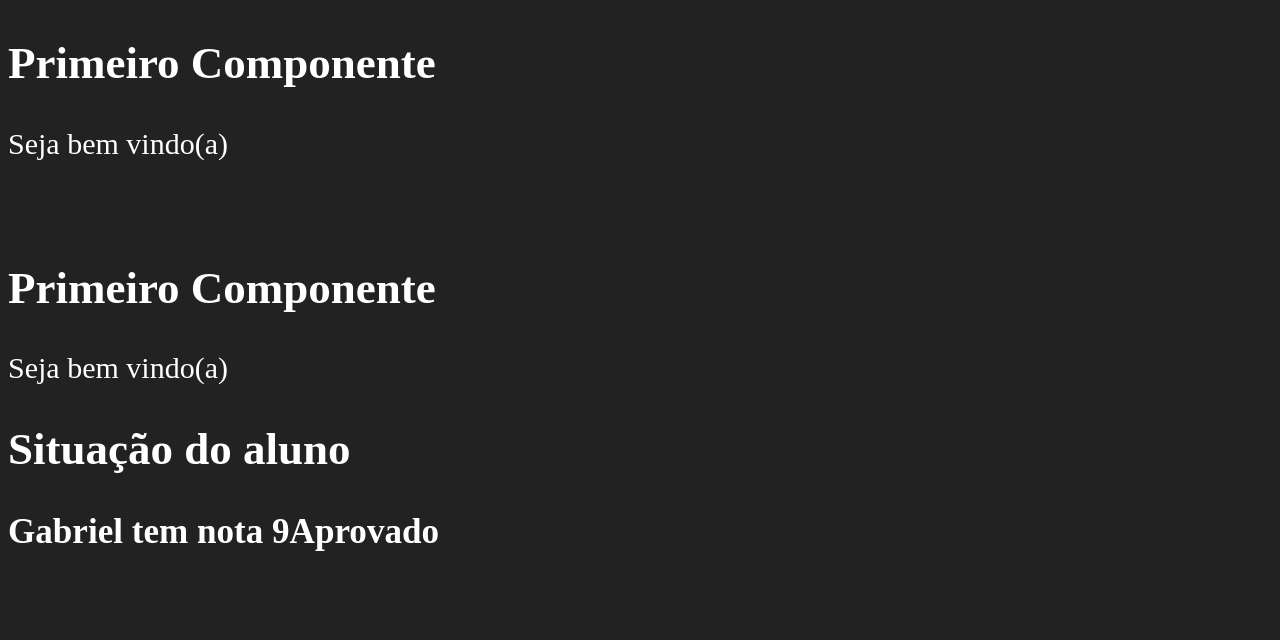
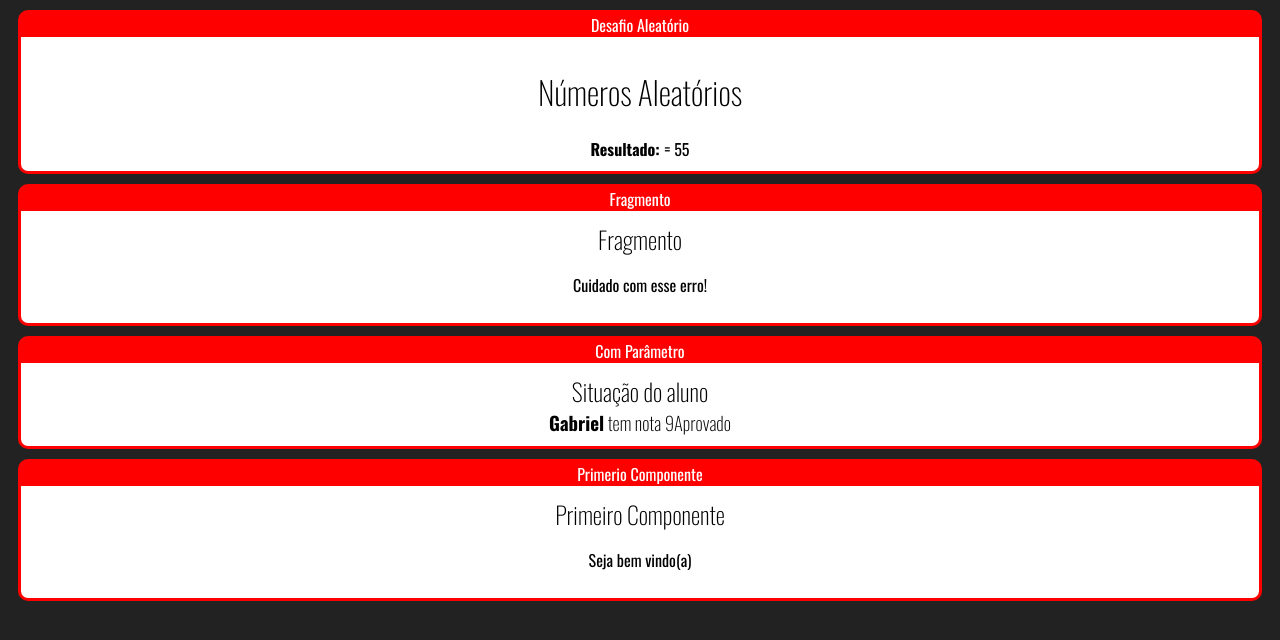
Before and after one commit to ErivaldoCapitulino/cursos, a React (Create React App) app in the folder React/React_Redux_Fundamentos e 2 Apps do absoluto zero/fundamentos-react/: page / in a window 1280 px wide. Shown: the top 640 px of the page. Built offline with nearby package versions, Linux system fonts and the light colour scheme.

Commit message:
Criando o componente Card para organizar as aulas anteriores

```diff
--- a/React/React_Redux_Fundamentos e 2 Apps do absoluto zero/fundamentos-react/public/index.html
+++ b/React/React_Redux_Fundamentos e 2 Apps do absoluto zero/fundamentos-react/public/index.html
@@ -11,6 +11,10 @@
 
   <link rel="manifest" href="%PUBLIC_URL%/manifest.json" />
 
+  <link rel="preconnect" href="https://fonts.googleapis.com">
+  <link rel="preconnect" href="https://fonts.gstatic.com" crossorigin>
+  <link href="https://fonts.googleapis.com/css2?family=Oswald:wght@200;300;400;500;600;700&display=swap" rel="stylesheet">
+
   <title>React App</title>
 </head>
 
--- /dev/null
+++ b/React/React_Redux_Fundamentos e 2 Apps do absoluto zero/fundamentos-react/src/App.jsx
@@ -0,0 +1,30 @@
+import React, { Fragment } from "react";
+import Primeiro from "./components/basicos/Primeiro";
+import ComParametro from "./components/basicos/ComParametro";
+import Aleatorio from "./components/basicos/Aleatorio";
+import Card from "./components/layout/Card";
+import Fragmento from "./components/basicos/Fragmento";
+
+export default function App() {
+  return (
+    <div>
+      <Card titulo="Desafio Aleatório">
+        <Aleatorio min={1} max={60} />
+      </Card>
+      <Card titulo="Fragmento">
+        <Fragmento />
+      </Card>
+      <Card titulo="Com Parâmetro">
+        <ComParametro
+          aluno="Gabriel"
+          titulo="Situação do aluno"
+          subtitulo="Pedro"
+          nota={9.0}
+        />
+      </Card>
+      <Card titulo="Primerio Componente">
+        <Primeiro></Primeiro>
+      </Card>
+    </div>
+  );
+}
--- /dev/null
+++ b/React/React_Redux_Fundamentos e 2 Apps do absoluto zero/fundamentos-react/src/components/basicos/Aleatorio.jsx
@@ -0,0 +1,13 @@
+import React from "react";
+
+export default function Aleatorio(props) {
+  const min = props.min;
+  const max = props.max;
+  return (
+    <>
+      <h1>Números Aleatórios</h1>
+      <strong>Resultado: </strong> ={" "}
+      {Math.floor(Math.random() * (max - min + 1) + min)}
+    </>
+  );
+}
--- /dev/null
+++ b/React/React_Redux_Fundamentos e 2 Apps do absoluto zero/fundamentos-react/src/components/layout/Card.css
@@ -0,0 +1,19 @@
+.Card {
+  background-color: red;
+  border: 3px solid red;
+  border-radius: 10px;
+  overflow: hidden;
+  margin: 10px;
+}
+
+.Card .Title {
+  padding: 5px 0px;
+  display: flex;
+  justify-content: center;
+}
+
+.Card .Content {
+  background-color: #fff;
+  color: #000;
+  padding: 10px;
+}
--- /dev/null
+++ b/React/React_Redux_Fundamentos e 2 Apps do absoluto zero/fundamentos-react/src/components/layout/Card.jsx
@@ -0,0 +1,11 @@
+import React from "react";
+import "./Card.css";
+
+export default function Card(props) {
+  return (
+    <div className="Card">
+      <div className="title">{props.titulo}</div>
+      <div className="Content">{props.children}</div>
+    </div>
+  );
+}
--- a/React/React_Redux_Fundamentos e 2 Apps do absoluto zero/fundamentos-react/src/index.css
+++ b/React/React_Redux_Fundamentos e 2 Apps do absoluto zero/fundamentos-react/src/index.css
@@ -1,5 +1,17 @@
 body {
   background-color: #222;
   color: #fff;
-  font-size: 30px;
+  font-family: "Oswald";
+  text-align: center;
 }
+
+h1,
+h2,
+h3 {
+  font-weight: 200;
+}
+
+h2,
+h3 {
+  margin: 0;
+}
--- a/React/React_Redux_Fundamentos e 2 Apps do absoluto zero/fundamentos-react/src/index.js
+++ b/React/React_Redux_Fundamentos e 2 Apps do absoluto zero/fundamentos-react/src/index.js
@@ -1,19 +1,7 @@
-import ReactDOM from "react-dom/client";
+import ReactDOM from "react-dom";
 import React from "react";
+import App from "./App";
 import "./index.css";
-import Primeiro from "./components/basicos/Primeiro";
-import ComParametro from "./components/basicos/ComParametro";
 
 const root = ReactDOM.createRoot(document.getElementById("root"));
-root.render(
-  <div>
-    <Primeiro /> <br />
-    <Primeiro></Primeiro>
-    <ComParametro
-      aluno="Gabriel"
-      titulo="Situação do aluno"
-      subtitulo="Pedro"
-      nota={9.0}
-    />
-  </div>
-);
+root.render(<App />);
```
